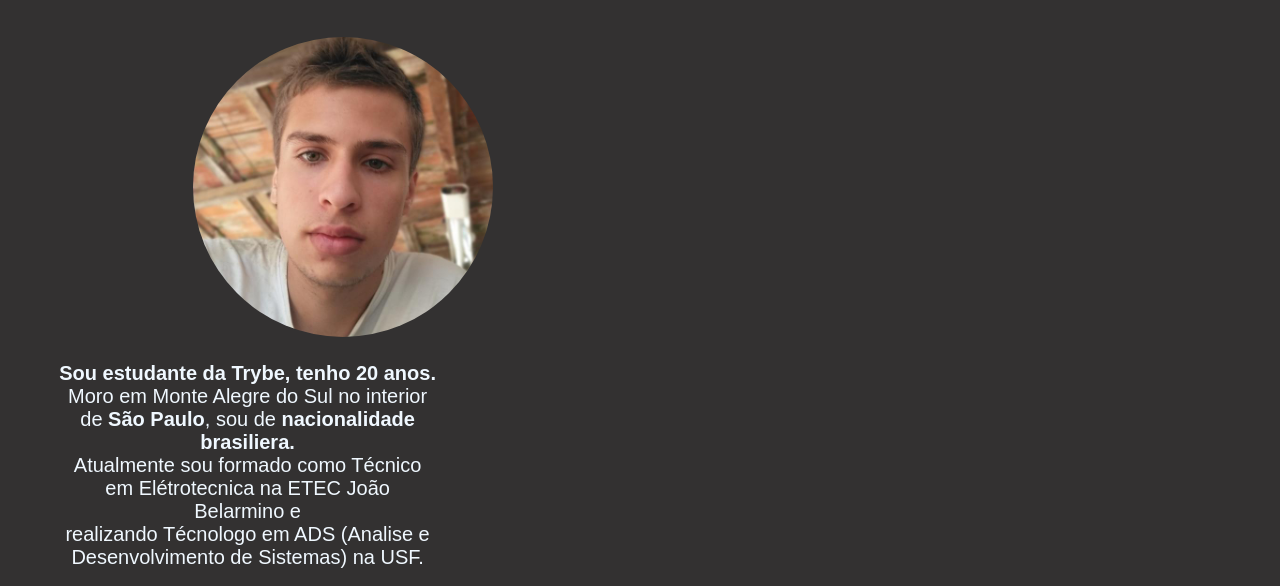
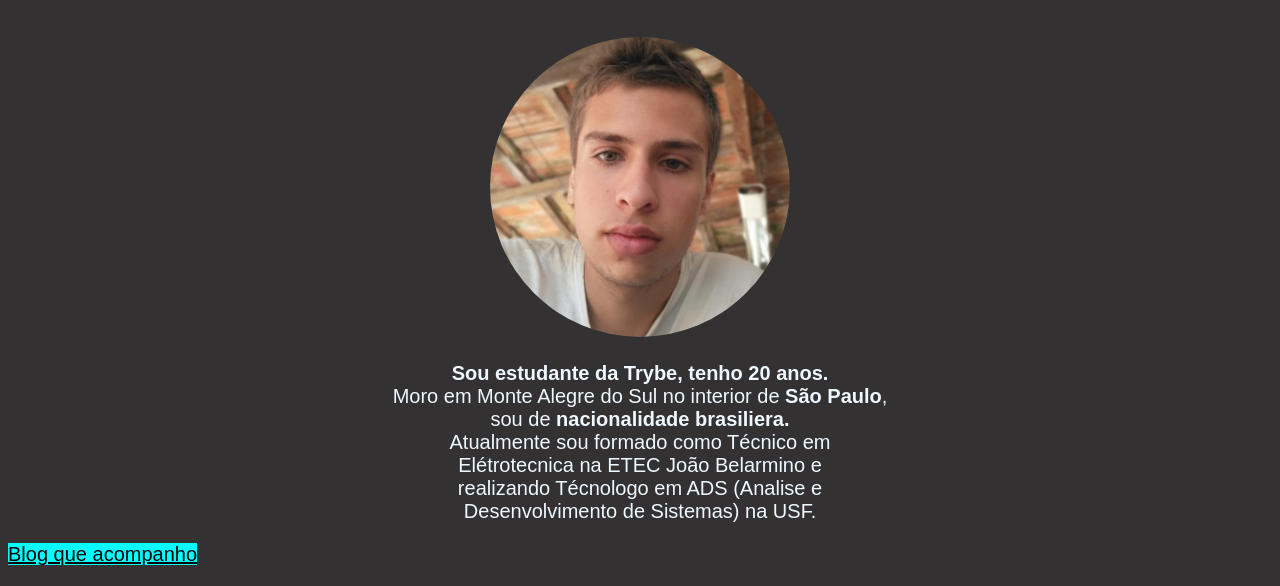
Before and after one commit to joaolucasmuniz/joaolucasmuniz.github.io, a plain HTML site: page index.html in a window 1280 px wide. Shown: the part 203-789 px from the top of the page. Drawn offline with Linux system fonts and the light colour scheme.

Commit message:
ajuste de imagem

```diff
--- a/index.html
+++ b/index.html
@@ -16,15 +16,11 @@
 <div class="imgtext">
     <img id="foto" src="imagem.jpeg" alt = " Foto de perfil de João Lucas">
 </div>
-<div id="perfil">
     <p id="sobre"> <strong>Sou estudante da Trybe, tenho 20 anos.</strong>
         <br>Moro em Monte Alegre do Sul no interior de <strong>São Paulo</strong>, sou de <strong>nacionalidade brasiliera.</strong>
         <br>Atualmente sou formado como Técnico em Elétrotecnica na ETEC João Belarmino e
         <br>realizando Técnologo em ADS (Analise e Desenvolvimento de Sistemas) na USF.</p>
 </div>
-</div>
-
-
 
     <a class="listateste" href="https://valorantzone.gg"
     target="_blank">Blog que acompanho</a>
--- a/style.css
+++ b/style.css
@@ -33,15 +33,10 @@ font-size: 2em;
     border-radius: 50%;
     width: 300px;
     position: relative;
-margin-left : 185px;
-
-}
-#perfil {
-    width: 30%;
-    padding: 0 0 0 50px;
-    text-align: center;
-
 }
 #perfiltotal{
-
+    text-align: center;
+    width: 500px;
+    margin-left: auto;
+    margin-right: auto;
 }
```
